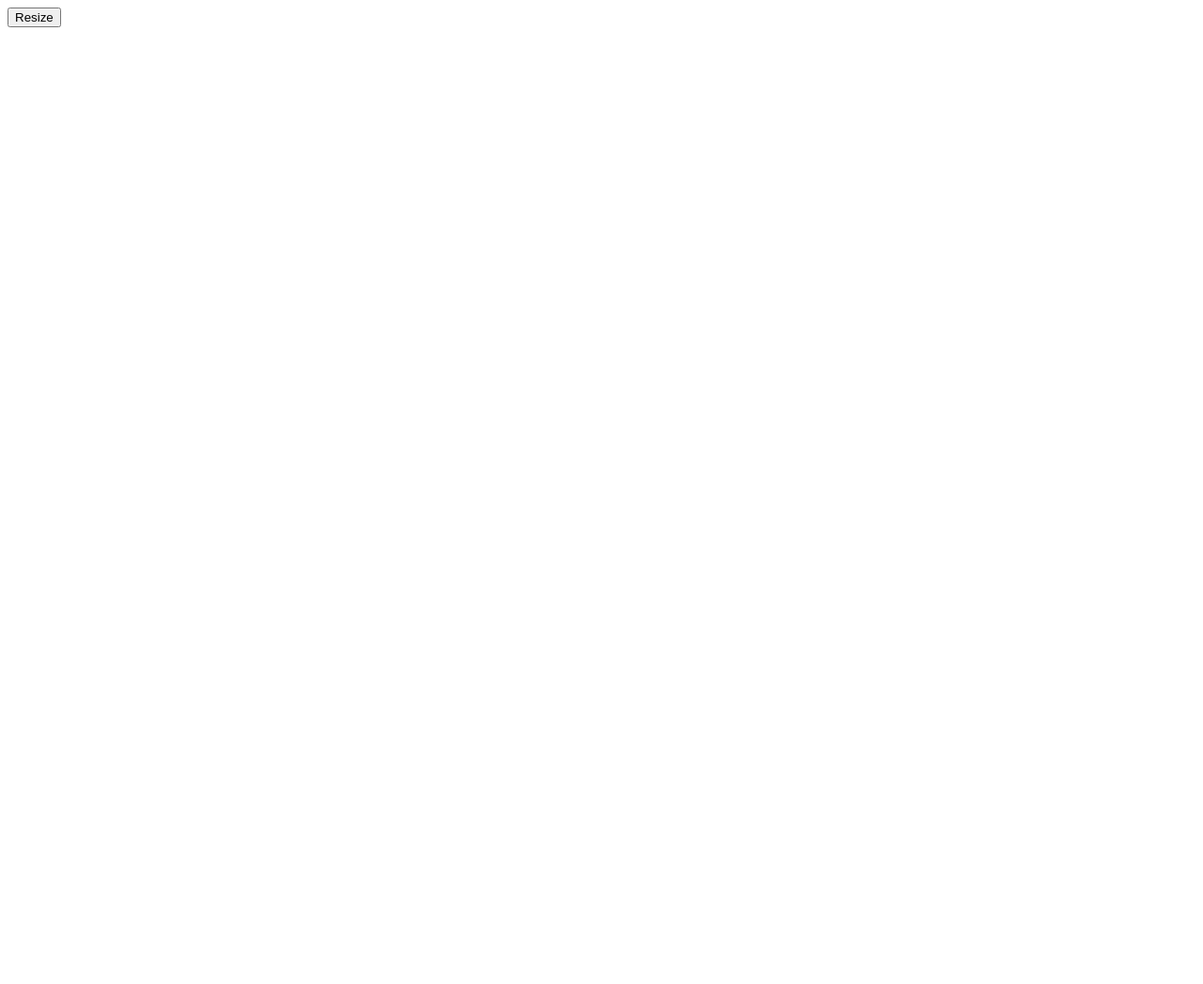
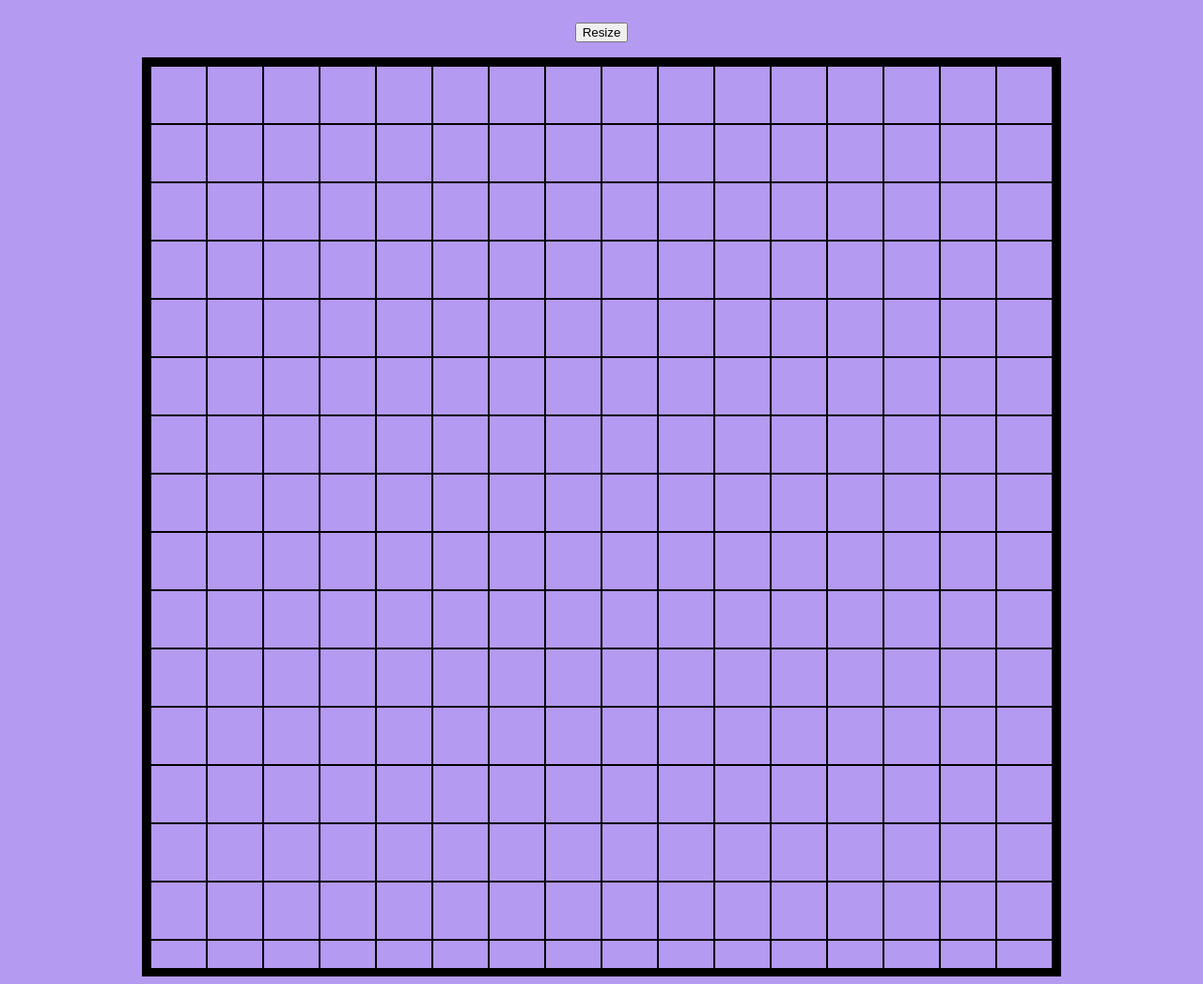
Before and after one commit to sammyremi/Etch-a-Scetch, a plain HTML site: page index.html in a window 1280 px wide. Shown: the whole page at 94% size. Before the commit the page ends 800 px from the top, so only its background shows below. Drawn offline with Linux system fonts and the light colour scheme; the site is published under a folder, as on GitHub Pages, so addresses that start at the root find nothing.

Commit message:
fetch file from root dir

```diff
--- a/index.html
+++ b/index.html
@@ -4,8 +4,8 @@
     <meta charset="UTF-8">
     <meta name="viewport" content="width=device-width, initial-scale=1.0">
     <title>Document</title>
-    <script src="/script.js" defer></script>
-    <link rel="stylesheet" href="/styles.css">
+    <script src="./script.js" defer></script>
+    <link rel="stylesheet" href="./styles.css">
 
 </head>
 <body>
```
